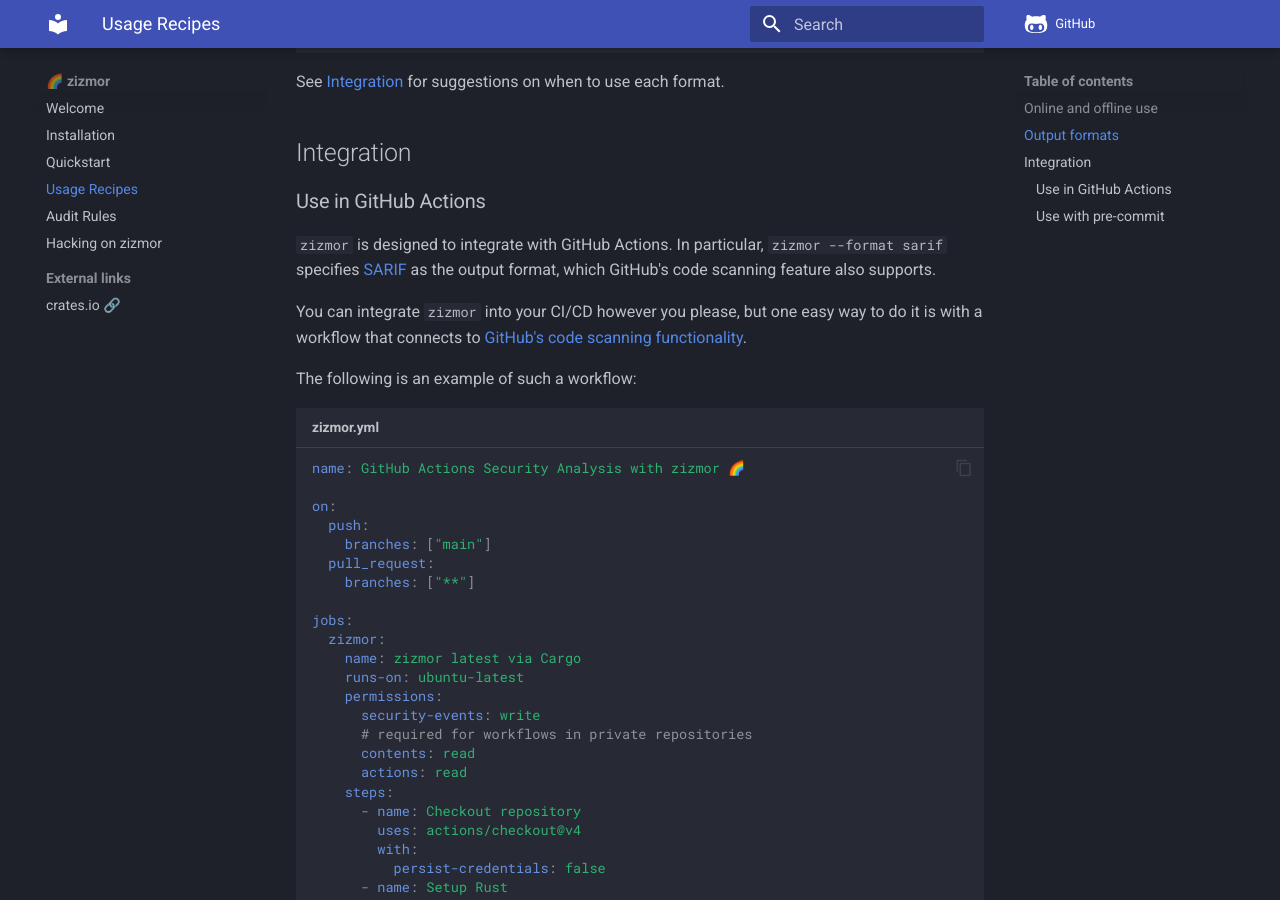
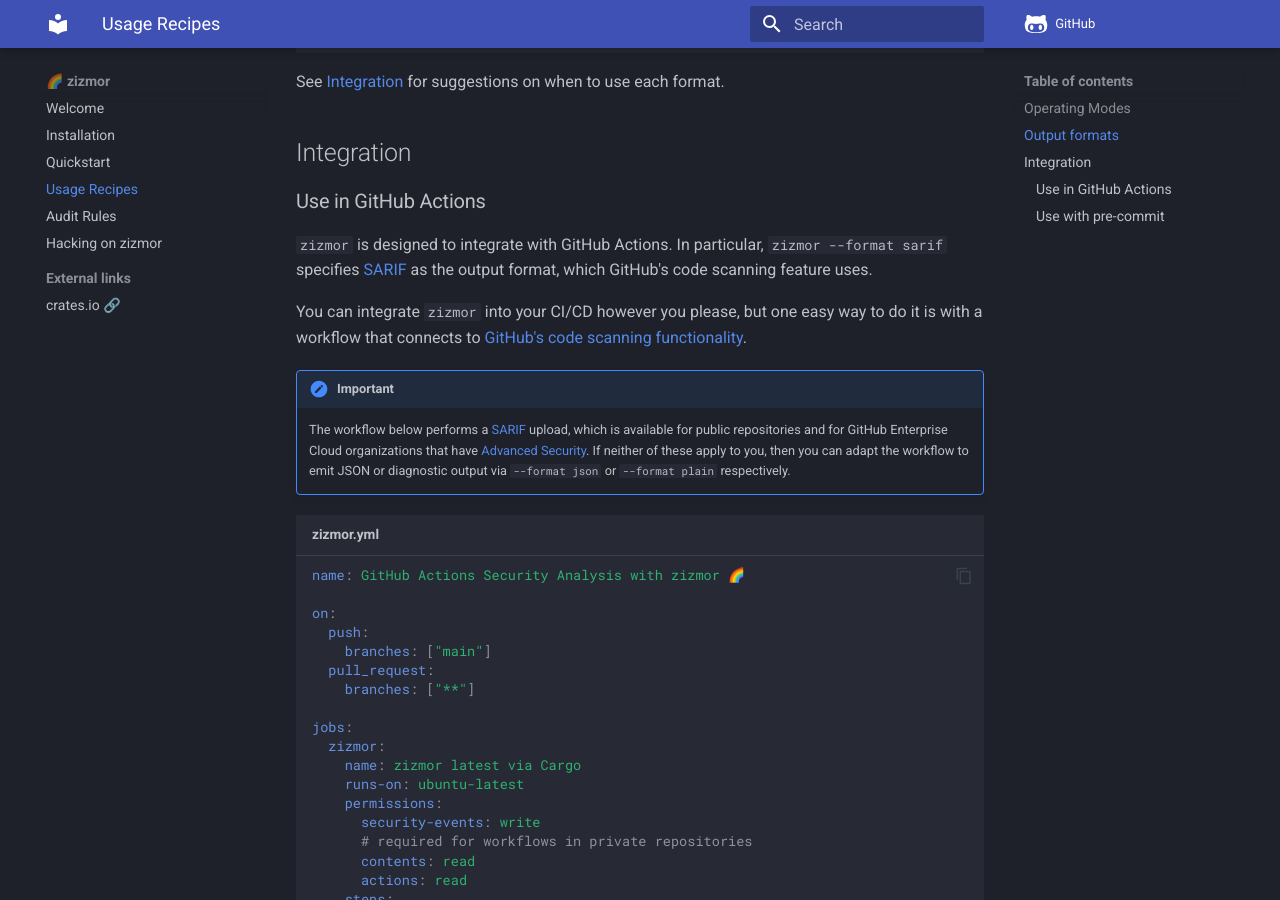
Before and after one commit to zizmorcore/zizmor, an MkDocs documentation site: the page built from docs/usage.md, in a window 1280 px wide and 900 px high, scrolled down 801 px. Built offline with MkDocs 1.6.1 and Material for MkDocs 9.7.7, drawn with Linux system fonts in a browser that asks for light colours; comment, search, counter and statistics services are not loaded; some of the changed text lies outside the part shown.

Commit message:
docs: improve usage page and options for sarif and code scanning (#121)
Co-authored-by: William Woodruff <william@yossarian.net>

````diff
--- a/docs/usage.md
+++ b/docs/usage.md
@@ -1,11 +1,11 @@
 # Usage Recipes
 
-## Online and offline use
+## Operating Modes
 
-Some of `zizmor`'s audits require access to GitHub's API. `zizmor` will perform
-online audits by default *if* the user has a `GH_TOKEN` specified
-in their environment. If no `GH_TOKEN` is present, then `zizmor` will operate
-in offline mode by default.
+Some of `zizmor`'s audits require access to GitHub's API.
+`zizmor` will perform online audits by default *if* the user has a `GH_TOKEN`
+specified in their environment. If no `GH_TOKEN` is present, then `zizmor`
+will operate in offline mode by default.
 
 Both of these can be made explicit through their respective command-line flags:
 
@@ -44,13 +44,19 @@
 
 `zizmor` is designed to integrate with GitHub Actions. In particular,
 `zizmor --format sarif` specifies [SARIF] as the output format, which GitHub's
-code scanning feature also supports.
+code scanning feature uses.
 
 You can integrate `zizmor` into your CI/CD however you please, but one
 easy way to do it is with a workflow that connects to
 [GitHub's code scanning functionality].
 
-The following is an example of such a workflow:
+!!! important
+
+    The workflow below performs a [SARIF] upload, which is available for public
+    repositories and for GitHub Enterprise Cloud organizations that have
+    [Advanced Security]. If neither of these apply to you, then you can
+    adapt the workflow to emit JSON or diagnostic output via `--format json`
+    or `--format plain` respectively.
 
 ```yaml title="zizmor.yml"
 name: GitHub Actions Security Analysis with zizmor 🌈
@@ -103,6 +109,8 @@
 
 [running ESLint]: https://docs.github.com/en/code-security/code-scanning/integrating-with-code-scanning/uploading-a-sarif-file-to-github#example-workflow-that-runs-the-eslint-analysis-tool
 
+[Advanced Security]: https://docs.github.com/en/get-started/learning-about-github/about-github-advanced-security
+
 ### Use with `pre-commit`
 
 `zizmor` can be used with the [`pre-commit`](https://pre-commit.com/) framework.
@@ -110,10 +118,12 @@
 
 ```yaml
 -   repo: https://github.com/woodruffw/zizmor
-    rev: v0.1.6
+    rev: v0.1.6 # (1)!
     hooks:
     - id: zizmor
 ```
+
+1. Don't forget to update this version to the latest `zizmor` release!
 
 This will run `zizmor` on every commit. If you want to run `zizmor` only on
 specific files, you can use the `files` option:
````
